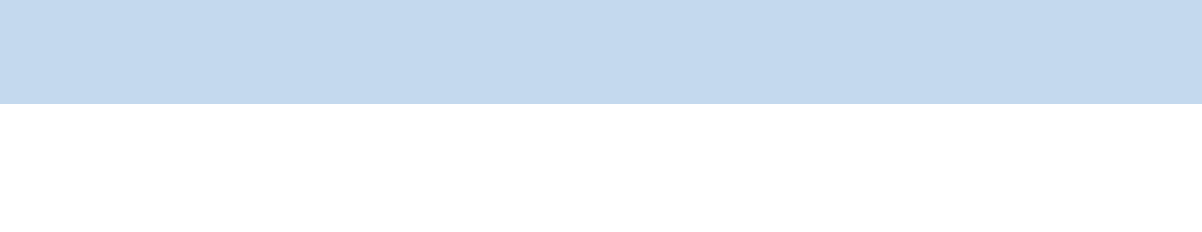
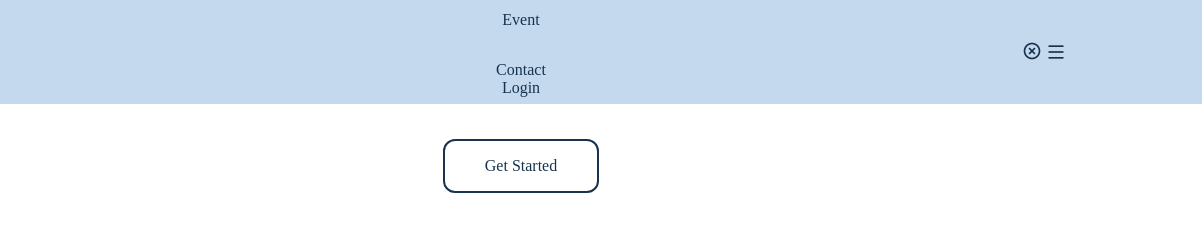
Before and after one commit to Furtuna-Mariana/Tema16, a plain HTML site: page index.html in a window 1280 px wide. Shown: the full height of the page, 78-1280 px from the left. Drawn offline with nearby package versions, Linux system fonts and the light colour scheme.

Commit message:
modificarile facute

```diff
--- a/index.html
+++ b/index.html
@@ -4,6 +4,8 @@
     <meta charset="UTF-8">
     <meta name="viewport" content="width=device-width, initial-scale=1.0">
     <link rel="stylesheet" href="style.css">
+    <link rel="stylesheet" href="https://cdn.jsdelivr.net/npm/remixicon@3.5.0/fonts/remixicon.css">
+    <link rel="stylesheet" href="https://fonts.googleapis.com/css2?family=Material+Symbols+Outlined:opsz,wght,FILL,GRAD@24,400,0,0" />
     <title>Document</title>
 </head>
 <body>
@@ -46,7 +48,7 @@
                     </a>
                 </div>
                 <div class="nav__close" id="nav-close">
-                    <i class="riclose-line"></i>
+                    <i class="ri-close-circle-line"></i>
                 </div>
             </div>
             <div class="nav__toggle" id="nav-toggle">
--- a/style.css
+++ b/style.css
@@ -14,11 +14,12 @@
     --body-color: hsl(210, 55%, 85%);
 
     /* ==================== Font & font size =========  */
-    --body-fonts: 'Poppins', sans-serif;
+    --body-font: 'Poppins', sans-serif;
     --secon-font: 'Lora', serif;
     --large-font-size: 2rem;
     --medium-font-size: 1.5rem;
     --small-font-size: 1rem;
+
     --font-regula: 400;
     --font-medium: 500;
     --font-semi-bold: 600;
@@ -35,11 +36,11 @@
 }
 
 body {
-    --font-family: var(--body-fonts);
+    --font-family: var(--body-font);
     --font-size: var(--medium-font-size);
-    --font-weight:var(--font-medium);
+    --font-weight: var(--font-medium);
     --background-color: var(--body-color);
-    --color: var(--text-color);
+    --color: var(--text-color)
 }
 
 ul {
@@ -98,12 +99,12 @@ nav {
 @media screen and (max-width:1023px) {
     .nav__menu {
         position: fixed;
-        top: 100%;
+        top: -100%;
         left: 0%;
         background-color: var(--body-color);
         width: 100%;
         box-shadow: 0 1px 16px hsla(210, 54%, 24%, 0.1);
-        padding-block: 3.5rem, 2rem;
+        padding-block: 3.5rem 2rem;
         display: flex;
         flex-direction: column;
         row-gap: 2.5rem;
@@ -131,7 +132,7 @@ nav {
     display: flex;
     flex-direction: column;
     align-items: center;
-    row-gap: 75rem;
+    row-gap: 0.75rem;
 }
 
 .nav__button-link,
@@ -142,17 +143,17 @@ nav {
 
 .nav__button-ghost {
     background-color: hsla(0, 0%, 100%, 0,3);
-    padding: 1rem, 2.5rem;
+    padding: 1rem 2.5rem;
     border: 2px solid var(--title-color);
     border-radius: 0.75rem;
 }
 
 .nav__close {
     position: absolute;
-    top: 1 rem;
+    top: 1rem;
     right: 1.5rem;
 }
 
-.nav__show-menu {
+.show-menu {
     top: 0;
 }
```
